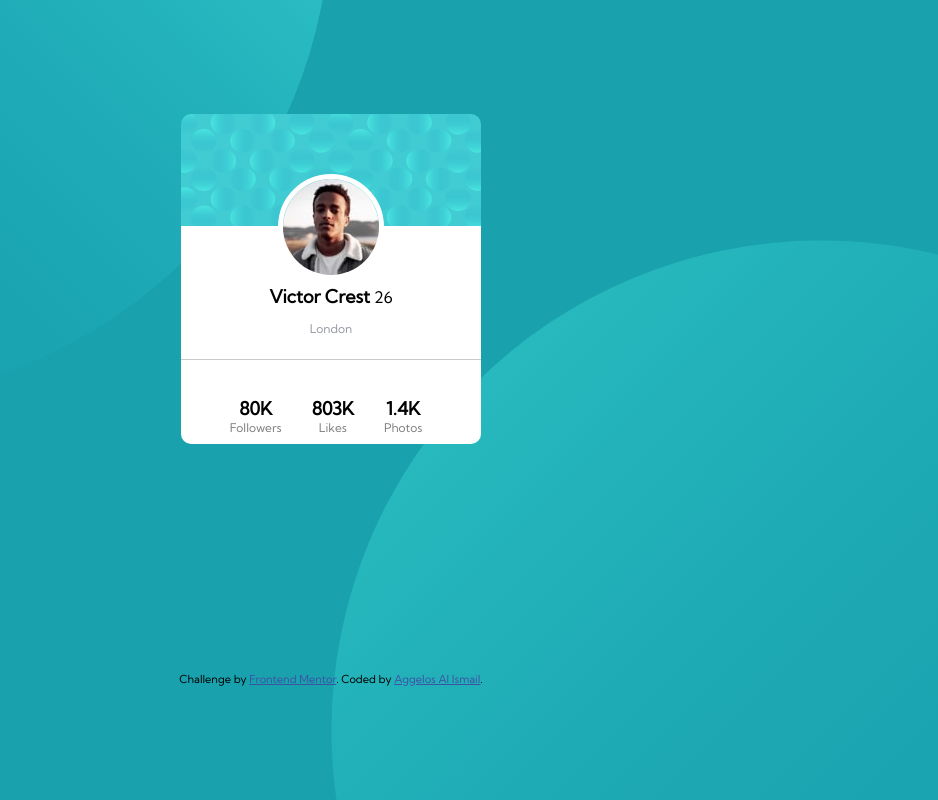
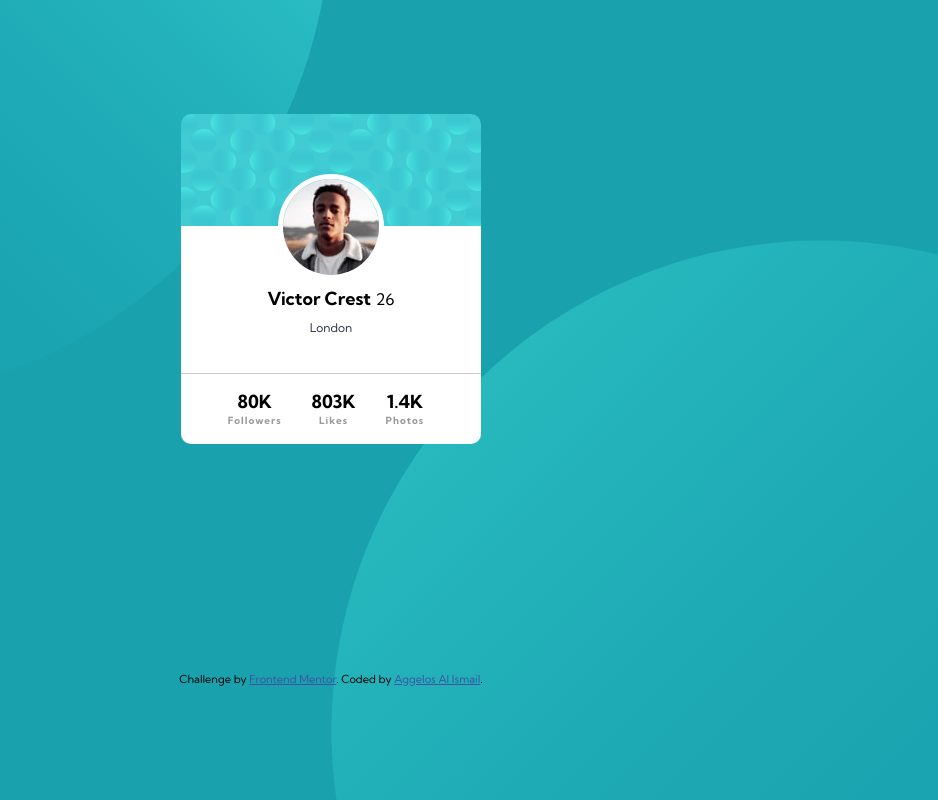
Before and after one commit to Moonwielder/Profile-card-component, a plain HTML site: page index.html in a window 1280 px wide. Shown: the whole page, without its empty margins (309-1247 px from the left). Drawn offline with Linux system fonts and the light colour scheme.

Commit message:
Add files via upload

```diff
--- a/index.html
+++ b/index.html
@@ -6,7 +6,7 @@
 
   <link rel="icon" type="image/png" sizes="32x32" href="./images/favicon-32x32.png">
   <link rel="stylesheet" href="style.css">
-  <link href="https://fonts.googleapis.com/css?family=Kumbh Sans" rel="stylesheet" type="text/css">
+  <link href="https://fonts.googleapis.com/css?family=Kumbh+Sans:400,700" rel="stylesheet" type="text/css">
   <title>Frontend Mentor | Profile card component</title>
 
   <!-- Feel free to remove these styles or customise in your own stylesheet 👍 -->
@@ -20,27 +20,30 @@
  <div class="card">
    <div class="info">
      <img class="picture" src="images/image-victor.jpg" alt="Profile-picture">
-     <p>
-       <strong> Victor Crest</strong> 26</p>
 
-      <footer>London</footer>
+       <div class="name-age">
+         <h3> Victor Crest</h3>
+         <p class="age">26</p>
+       </div>
+
+      <p class="city">London</p>
    </div>
 
   <div class="stats">
 
        <div class="followers">
-         <p> 80K</p>
-          <footer>Followers</footer>
+         <p class="count"> 80K</p>
+          <p class="tags">Followers</p>
        </div>
 
         <div class="likes">
-          <p>803K</p>
-          <footer>Likes</footer>
+          <p class="count">803K</p>
+          <p  class="tags">Likes</p>
         </div>
 
        <div class="photos">
-         <p> 1.4K</p>
-        <footer>Photos</footer>
+         <p class="count"> 1.4K</p>
+        <p  class="tags">Photos</p>
        </div>
 
   </div>
--- a/style.css
+++ b/style.css
@@ -17,7 +17,7 @@ body {
   flex-direction: column;
   text-align: center;
   border-radius: 10px;
-  padding:60px 0px 0px 0px;
+  padding: 60px 0px 0px 0px;
   background-repeat: no-repeat;
   background-size: 100% 34%;
   background-image: url(images/bg-pattern-card.svg);
@@ -38,28 +38,36 @@ body {
   justify-content: center;
   line-height: 1px;
 }
-.info {
+.count {
+  font-size: 18px;
+  font-weight: 700;
+  margin-top: -15px;
 }
-.stats p {
+.info h3 {
   font-size: 18px;
   font-weight: 700;
 }
-.info strong {
-  font-size: 18px;
+
+.name-age {
+  display: flex;
+  justify-content: center;
+  gap: 5px;
+}
+.age {
+  margin-top: 19px;
+}
+
+.tags {
+  font-size: 10px;
   font-weight: 700;
+  opacity: 0.4;
+  letter-spacing: 1px;
 }
-.stats footer {
+.city {
   font-size: 12px;
   font-weight: 400;
-  opacity: 0.5;
+  margin-top: 10px;
+  color: hsl(229, 23%, 23%);
+  border-bottom: 1px solid hsla(0, 0%, 59%, 0.5);
+  padding-bottom: 45px;
 }
-.info footer {
-  font-size: 12px;
-  font-weight: 400;
-  margin-top: 30px;
-  color: hsl(229, 23%, 23%);
-  border-bottom: 1px solid hsl(0, 0%, 59%);
-  opacity: 0.5;
-  padding-bottom: 30px;
-border;
-}
```
